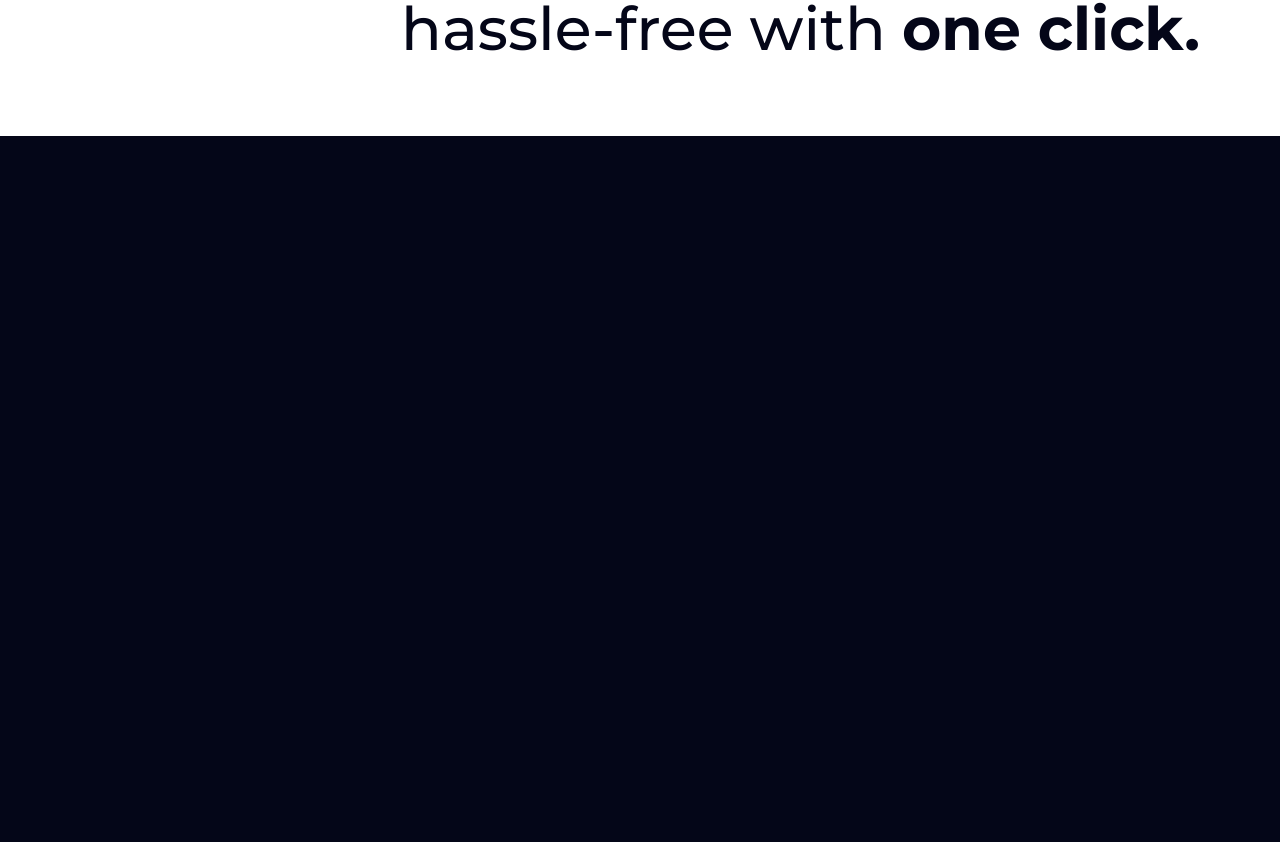
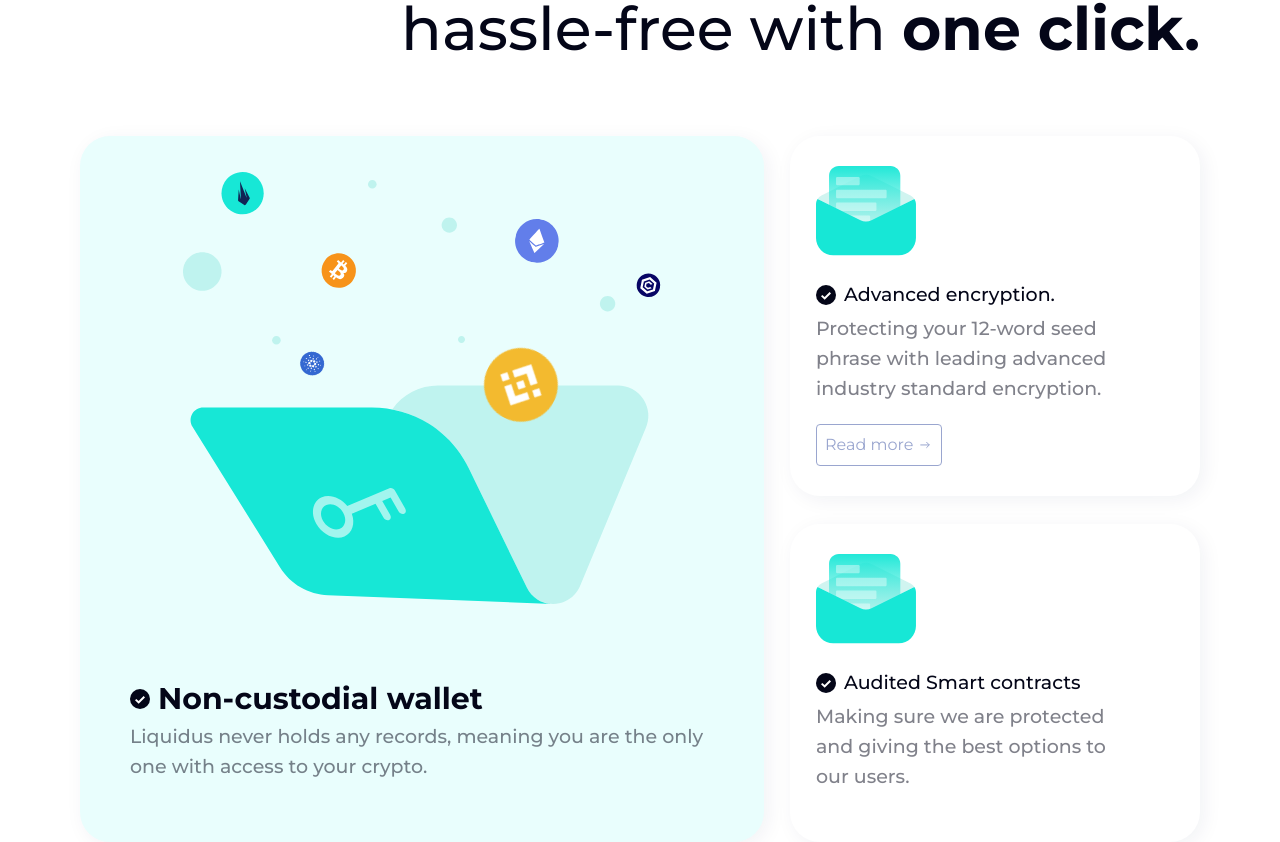
Before and after one commit to alzeqri1997/liquidus-react-typescript-tailwindcss, a React (Vite) app: page / in a window 1280 px wide. Shown: the part 5917-6759 px from the top of the page. Before the commit the page ends 6053 px from the top, so only its background shows below. Built offline with nearby package versions, Linux system fonts and the light colour scheme.

Commit message:
add Advantages Component

```diff
--- a/src/App.tsx
+++ b/src/App.tsx
@@ -8,6 +8,7 @@ import {gsap} from 'gsap'
 import MobileView from './components/MobileView'
 import Clouds from './components/Clouds'
 import Features from './components/Features'
+import Advantages from './components/Advantages'
 
 function App() {
 
@@ -132,7 +133,8 @@ function App() {
       <MobileView />
       <Clouds />
       <div className='bg-white text-dark' >
-        <Features/>
+        <Features />
+        <Advantages />
       </div>
     </div>
   )
--- /dev/null
+++ b/src/components/Advantages.tsx
@@ -0,0 +1,189 @@
+/** @format */
+
+import coin from "../assets/icons/coin.png"
+import bnbBtc from "../assets/icons/BNB-BTC.svg"
+import cloudLg from "../assets/icons/cloud-lg.svg"
+import cloudSm from "../assets/icons/cloud-sm.svg"
+import cro from "../assets/icons/CRO.svg"
+import eth2 from "../assets/icons/ETH-2.svg"
+import usdt from "../assets/icons/USDT.svg"
+import bnb from "../assets/icons/BNB.svg"
+import ethLiq from "../assets/icons/ETH-LIQ.svg"
+import eth from "../assets/icons/ETH.svg"
+import btc from "../assets/icons/BTC.svg"
+
+import AdvantageCard from "./AdvantageCard"
+
+const AdvantageIcon = () => (
+	<svg
+		width="479"
+		height="432"
+		viewBox="0 0 479 432"
+		fill="none"
+		xmlns="http://www.w3.org/2000/svg"
+	>
+		<g clipPath="url(#clip0_780_6346)">
+			<path
+				opacity="0.2"
+				d="M462.979 255.511L397.048 414.01C394.202 420.781 388.922 426.239 382.252 429.306C375.581 432.372 368.004 432.826 361.016 430.576C357.276 429.4 353.82 427.464 350.863 424.889C347.907 422.314 345.514 419.156 343.835 415.612L285.624 295.942C278.302 280.919 267.584 267.81 254.319 257.653C241.055 247.496 225.608 240.571 209.203 237.427C214.363 230.008 221.239 223.948 229.246 219.762C237.252 215.577 246.151 213.391 255.184 213.391H434.891C439.897 213.389 444.826 214.624 449.24 216.986C453.655 219.347 457.419 222.763 460.197 226.93C462.976 231.097 464.684 235.886 465.169 240.871C465.654 245.857 464.902 250.886 462.979 255.511Z"
+				fill="#17C6B5"
+			/>
+			<path
+				d="M369.594 432L295.092 429.035L144.896 423.222C135.266 422.853 125.872 420.127 117.538 415.284C109.204 410.44 102.183 403.627 97.09 395.439L9.50683 254.814C8.3017 252.903 7.63136 250.704 7.56586 248.445C7.50035 246.187 8.04206 243.952 9.13442 241.975C10.2268 239.997 11.8297 238.35 13.7758 237.204C15.7218 236.058 17.9396 235.456 20.1975 235.461H188.99C209.135 235.489 228.868 241.169 245.95 251.856C263.031 262.542 276.776 277.808 285.624 295.919L343.834 415.612C346.169 420.451 349.8 424.546 354.324 427.441C358.848 430.336 364.086 431.917 369.455 432.008L369.594 432Z"
+				fill="#17E7D6"
+			/>
+			<path
+				opacity="0.6"
+				d="M143.382 333.12C137.797 335.443 136.351 342.565 140.11 349.106C143.87 355.647 151.327 358.983 156.912 356.63C162.497 354.277 163.944 347.178 160.177 340.645C156.409 334.111 148.96 330.767 143.382 333.12ZM138.873 325.286C146.925 321.888 157.585 325.782 164.277 334.049L206.436 316.245C208.285 315.471 210.791 316.593 212.036 318.753L222.186 336.434C223.431 338.593 222.959 340.978 221.095 341.76C219.231 342.541 216.74 341.419 215.494 339.251L207.596 325.519L199.234 329.041L207.132 342.758C208.378 344.918 207.906 347.302 206.041 348.084C204.177 348.866 201.686 347.743 200.441 345.576L192.55 331.866L168.794 341.852C172.368 351.428 169.483 361.035 161.43 364.433C152.232 368.304 139.623 362.668 133.427 351.893C127.23 341.117 129.675 329.126 138.842 325.248L138.873 325.286Z"
+				fill="white"
+			/>
+			<path
+				opacity="0.2"
+				d="M266.3 60.7832C270.538 60.7832 273.974 57.3451 273.974 53.104C273.974 48.8629 270.538 45.4248 266.3 45.4248C262.062 45.4248 258.626 48.8629 258.626 53.104C258.626 57.3451 262.062 60.7832 266.3 60.7832Z"
+				fill="#17C6B5"
+			/>
+			<path
+				opacity="0.2"
+				d="M424.603 139.433C428.841 139.433 432.276 135.995 432.276 131.754C432.276 127.513 428.841 124.074 424.603 124.074C420.364 124.074 416.929 127.513 416.929 131.754C416.929 135.995 420.364 139.433 424.603 139.433Z"
+				fill="#17C6B5"
+			/>
+			<path
+				opacity="0.2"
+				d="M93.4006 172.541C95.776 172.541 97.7017 170.614 97.7017 168.237C97.7017 165.86 95.776 163.933 93.4006 163.933C91.0252 163.933 89.0996 165.86 89.0996 168.237C89.0996 170.614 91.0252 172.541 93.4006 172.541Z"
+				fill="#17C6B5"
+			/>
+			<path
+				opacity="0.2"
+				d="M189.301 16.6081C191.676 16.6081 193.602 14.6811 193.602 12.3041C193.602 9.92699 191.676 8 189.301 8C186.926 8 185 9.92699 185 12.3041C185 14.6811 186.926 16.6081 189.301 16.6081Z"
+				fill="#17C6B5"
+			/>
+			<path
+				opacity="0.2"
+				d="M278.5 171C280.433 171 282 169.433 282 167.5C282 165.567 280.433 164 278.5 164C276.567 164 275 165.567 275 167.5C275 169.433 276.567 171 278.5 171Z"
+				fill="#17C6B5"
+			/>
+			<path
+				opacity="0.2"
+				d="M19.2541 118.857C29.8878 118.857 38.5081 110.23 38.5081 99.5893C38.5081 88.948 29.8878 80.3217 19.2541 80.3217C8.62034 80.3217 0 88.948 0 99.5893C0 110.23 8.62034 118.857 19.2541 118.857Z"
+				fill="#17C6B5"
+			/>
+			<path
+				d="M59.6107 42.2433C71.2655 42.2433 80.7136 32.7885 80.7136 21.1255C80.7136 9.46254 71.2655 0.0078125 59.6107 0.0078125C47.9559 0.0078125 38.5078 9.46254 38.5078 21.1255C38.5078 32.7885 47.9559 42.2433 59.6107 42.2433Z"
+				fill="#17E7D6"
+			/>
+			<path
+				d="M66.6272 26.8694L62.9218 32.6133C62.7541 32.8704 62.4915 33.0505 62.1914 33.1143C61.8913 33.1782 61.5782 33.1205 61.3205 32.9539L55.5806 29.2536C55.4089 29.1393 55.27 28.9819 55.1777 28.7973C55.0854 28.6126 55.043 28.407 55.0546 28.2009L55.7121 17.5414L57.6538 26.5675C57.6603 26.5922 57.6749 26.6141 57.6952 26.6298C57.7155 26.6454 57.7403 26.6539 57.7659 26.6539C57.7915 26.6539 57.8164 26.6454 57.8367 26.6298C57.857 26.6141 57.8716 26.5922 57.8781 26.5675L57.004 9.13452L63.3859 25.3444C63.3941 25.3742 63.4138 25.3994 63.4406 25.4147C63.4675 25.4299 63.4993 25.4339 63.529 25.4257C63.5588 25.4175 63.584 25.3978 63.5993 25.3709C63.6145 25.344 63.6185 25.3122 63.6103 25.2825L61.6686 16.2563L66.6426 25.7005C66.7443 25.879 66.7965 26.0815 66.7938 26.287C66.7911 26.4925 66.7336 26.6936 66.6272 26.8694Z"
+				fill="#112455"
+			/>
+		</g>
+		<defs>
+			<clipPath id="clip0_780_6346">
+				<rect width="479" height="432" fill="white" />
+			</clipPath>
+		</defs>
+	</svg>
+)
+
+const Arrow = () => (
+	<svg
+		width="16"
+		height="16"
+		viewBox="0 0 16 16"
+		fill="none"
+		xmlns="http://www.w3.org/2000/svg"
+	>
+		<path
+			d="M3.7334 7.94065L12.0297 7.94065"
+			stroke="#9AA6CF"
+			strokeLinecap="round"
+		/>
+		<path
+			d="M9.6582 5.33325L12.2664 7.94066L9.6582 10.5481"
+			stroke="#9AA6CF"
+			strokeLinecap="round"
+		/>
+	</svg>
+)
+
+const Advantages = () => {
+	return (
+		<section className="container">
+			<div className="flex gap-[26px]">
+				<div className=" flex-1 ">
+					<div className="w-full rounded-[30px] shadow-box-shadow bg-[#E9FEFD] pt-[36px] px-[50px] pb-[60px]">
+						<div className="relative w-fit mx-auto">
+							<img
+								className="w-[27px] rotate-[20deg] absolute right-0 top-[100px] "
+								src={cro}
+								alt="cro"
+							/>
+							<img
+								className="w-[50px] rotate-[20deg] absolute right-[100px] top-[44px] "
+								src={eth}
+								alt="eth"
+							/>
+							<img
+								className="w-[82px] rotate-[20deg] absolute right-[100px] top-[172px] "
+								src={bnb}
+								alt="bnb"
+							/>
+							<img
+								className="w-[28px] rotate-[20deg] absolute left-[115px] top-[178px] "
+								src={coin}
+								alt="coin"
+							/>
+							<img
+								className="w-[38px] rotate-[20deg] absolute left-[137px] top-[80px] "
+								src={btc}
+								alt="btc"
+							/>
+
+							<AdvantageIcon />
+						</div>
+						<div className="flex items-center mt-[77px]">
+							<svg
+								className="mr-[8px]"
+								width="20"
+								height="20"
+								viewBox="0 0 20 20"
+								fill="none"
+								xmlns="http://www.w3.org/2000/svg"
+							>
+								<circle cx="10" cy="10" r="10" fill="#040618" />
+								<path
+									fillRule="evenodd"
+									clipRule="evenodd"
+									d="M8.6252 11.9968L6.31517 9.88322L5 11.3201L8.68484 14.6918L15 8.37668L13.6233 7L8.6252 11.9968Z"
+									fill="white"
+								/>
+							</svg>
+							<h4 className=" font-bold text-[30px] leading-[36.57px] ">
+								Non-custodial wallet
+							</h4>
+						</div>
+						<p className="font-medium text-[19px] leading-[30px] opacity-50 mt-[4px]">
+						Liquidus never holds any records, meaning you are the only one with access to your crypto.
+						</p>
+					</div>
+				</div>
+				<div>
+					<AdvantageCard
+						heading="Advanced encryption."
+						componentClass="mb-[28px]"
+						body="Protecting your 12-word seed phrase with leading
+						advanced industry standard encryption."
+					/>
+
+					<AdvantageCard
+						heading="Audited Smart contracts"
+						body="Making sure we are protected and giving the best options to
+						our users."
+						link={false}
+					/>
+				</div>
+			</div>
+		</section>
+	)
+}
+
+export default Advantages
```
